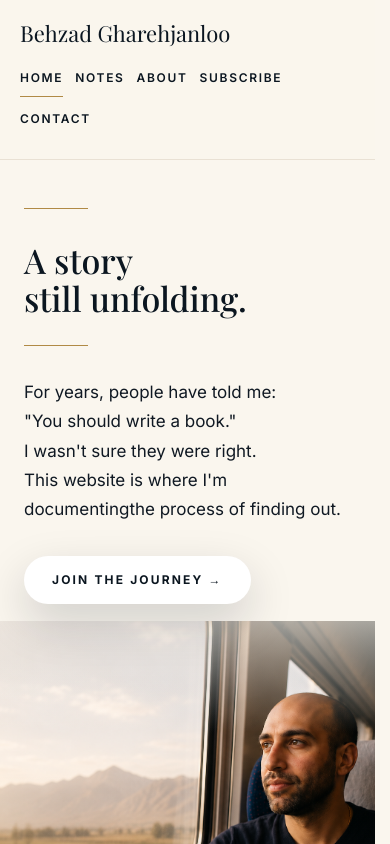
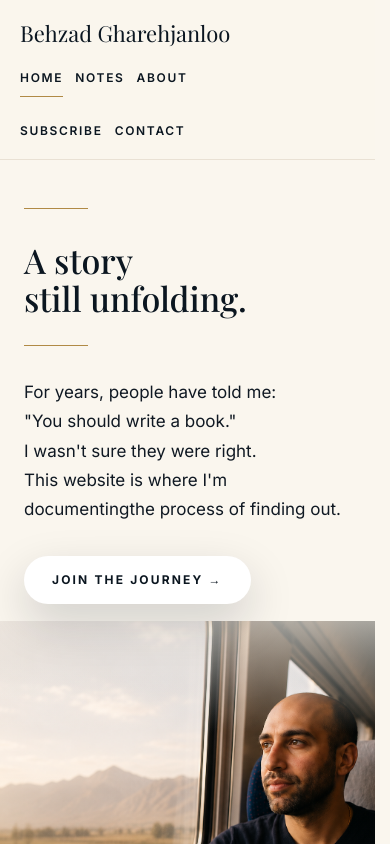
Before and after one commit to behzadgharehjanloo/behzadgh-website, a Next.js app: page / in a window 390 px wide. Shown: the top 844 px of the page. Built offline with nearby package versions, Linux system fonts and the light colour scheme.

Commit message:
Improve mobile navigation and landscape hero

```diff
--- a/app/globals.css
+++ b/app/globals.css
@@ -41,3 +41,78 @@ a {
   text-decoration-thickness: 1px;
   text-underline-offset: 4px;
 }
+
+@media (max-width: 767px) and (orientation: landscape) {
+  header {
+    height: 96px;
+  }
+
+  header > div {
+    gap: 10px;
+    padding-bottom: 12px;
+    padding-top: 12px;
+  }
+
+  header nav {
+    column-gap: 12px;
+    row-gap: 6px;
+    font-size: 11px;
+    letter-spacing: 0.1em;
+  }
+
+  .home-hero {
+    min-height: calc(100svh - 96px);
+  }
+
+  .home-hero-image {
+    bottom: 0;
+    height: auto;
+    left: auto;
+    right: 0;
+    top: 0;
+    width: 46%;
+    background-position: 72% center;
+  }
+
+  .home-hero-image-shade {
+    bottom: 0;
+    height: auto;
+    left: auto;
+    right: 0;
+    top: 0;
+    width: 46%;
+    background: linear-gradient(90deg, rgba(250, 246, 238, 0.08), rgba(5, 10, 18, 0.1));
+  }
+
+  .home-hero-cream {
+    background: linear-gradient(90deg, rgba(250, 246, 238, 0.98) 0%, rgba(250, 246, 238, 0.94) 54%, rgba(250, 246, 238, 0.15) 72%);
+  }
+
+  .home-hero-content {
+    max-width: none;
+    padding: 22px 24px;
+    width: 58%;
+  }
+
+  .home-hero-title {
+    font-size: 31px;
+    line-height: 1.08;
+    margin-top: 14px;
+  }
+
+  .home-hero-copy {
+    font-size: 13px;
+    line-height: 1.48;
+    margin-top: 14px;
+  }
+
+  .home-hero-copy + .home-hero-button {
+    margin-top: 16px;
+  }
+
+  .home-hero-button {
+    min-height: 40px;
+    padding-left: 20px;
+    padding-right: 20px;
+  }
+}
--- a/app/page.tsx
+++ b/app/page.tsx
@@ -6,21 +6,21 @@ export default function Home() {
     <div className="w-full">
       <section className="home-hero relative flex min-h-[calc(100svh-160px)] w-full flex-col overflow-hidden bg-[#faf6ee] md:min-h-[calc(100vh-76px)] md:justify-center">
         <div
-          className="absolute inset-x-0 bottom-0 h-[45vh] bg-cover bg-[position:76%_center] md:inset-0 md:h-auto md:bg-[position:center_center]"
+          className="home-hero-image absolute inset-x-0 bottom-0 h-[45vh] bg-cover bg-[position:76%_center] md:inset-0 md:h-auto md:bg-[position:center_center]"
           style={{ backgroundImage: "url('/train-window-hero.png')" }}
         />
-        <div className="absolute inset-x-0 bottom-0 h-[45vh] bg-[linear-gradient(180deg,rgba(250,246,238,0.04)_0%,rgba(250,246,238,0)_40%,rgba(5,10,18,0.12)_100%)] md:inset-0 md:h-auto md:bg-[linear-gradient(90deg,rgba(250,246,238,0.94)_0%,rgba(250,246,238,0.82)_30%,rgba(250,246,238,0.24)_56%,rgba(7,10,15,0.08)_100%)]" />
-        <div className="absolute inset-0 bg-[linear-gradient(180deg,rgba(250,246,238,0.98)_0%,rgba(250,246,238,0.92)_49%,rgba(250,246,238,0)_68%)] md:bg-[linear-gradient(180deg,rgba(250,246,238,0.34)_0%,rgba(250,246,238,0)_28%)]" />
+        <div className="home-hero-image-shade absolute inset-x-0 bottom-0 h-[45vh] bg-[linear-gradient(180deg,rgba(250,246,238,0.04)_0%,rgba(250,246,238,0)_40%,rgba(5,10,18,0.12)_100%)] md:inset-0 md:h-auto md:bg-[linear-gradient(90deg,rgba(250,246,238,0.94)_0%,rgba(250,246,238,0.82)_30%,rgba(250,246,238,0.24)_56%,rgba(7,10,15,0.08)_100%)]" />
+        <div className="home-hero-cream absolute inset-0 bg-[linear-gradient(180deg,rgba(250,246,238,0.98)_0%,rgba(250,246,238,0.92)_49%,rgba(250,246,238,0)_68%)] md:bg-[linear-gradient(180deg,rgba(250,246,238,0.34)_0%,rgba(250,246,238,0)_28%)]" />
 
-        <div className="relative z-10 mx-auto w-full max-w-7xl px-6 pb-[47vh] pt-12 sm:px-10 md:px-12 md:pb-16 md:pt-24 lg:px-14">
+        <div className="home-hero-content relative z-10 mx-auto w-full max-w-7xl px-6 pb-[47vh] pt-12 sm:px-10 md:px-12 md:pb-16 md:pt-24 lg:px-14">
           <div className="h-px w-16 bg-[#b08a45] md:w-20" />
-          <h1 className="mt-8 max-w-[640px] font-serif text-[34px] font-medium leading-[1.12] text-[#0b1620] md:text-[76px] md:leading-[1.16] lg:text-[88px]">
+          <h1 className="home-hero-title mt-8 max-w-[640px] font-serif text-[34px] font-medium leading-[1.12] text-[#0b1620] md:text-[76px] md:leading-[1.16] lg:text-[88px]">
             A story
             <br />
             still unfolding.
           </h1>
           <div className="mt-7 h-px w-16 bg-[#b08a45] md:w-20" />
-          <p className="mt-8 max-w-[560px] text-[17px] leading-[1.72] text-[#101923] md:text-[20px] md:leading-[1.78]">
+          <p className="home-hero-copy mt-8 max-w-[560px] text-[17px] leading-[1.72] text-[#101923] md:text-[20px] md:leading-[1.78]">
             For years, people have told me:
             <br />
             &quot;You should write a book.&quot;
@@ -33,7 +33,7 @@ export default function Home() {
           </p>
           <a
             href="/subscribe"
-            className="mt-8 inline-flex min-h-12 items-center justify-center rounded-full bg-white px-7 text-xs font-bold uppercase tracking-[0.18em] text-[#0b1620] shadow-[0_18px_46px_rgba(17,24,39,0.18)] transition hover:bg-[#f7efe2] hover:text-[#8f6d2f] focus:outline-none focus:ring-2 focus:ring-[#b08a45]/40 focus:ring-offset-2 focus:ring-offset-transparent md:mt-10 md:text-sm"
+            className="home-hero-button mt-8 inline-flex min-h-12 items-center justify-center rounded-full bg-white px-7 text-xs font-bold uppercase tracking-[0.18em] text-[#0b1620] shadow-[0_18px_46px_rgba(17,24,39,0.18)] transition hover:bg-[#f7efe2] hover:text-[#8f6d2f] focus:outline-none focus:ring-2 focus:ring-[#b08a45]/40 focus:ring-offset-2 focus:ring-offset-transparent md:mt-10 md:text-sm"
           >
             JOIN THE JOURNEY &rarr;
           </a>
--- a/components/Header.tsx
+++ b/components/Header.tsx
@@ -35,8 +35,8 @@ export function Header() {
             className="flex flex-wrap items-center gap-x-3 gap-y-3 text-[12px] font-semibold uppercase tracking-[0.14em] text-[#0b1620] sm:gap-x-5 sm:text-[13px] md:gap-x-8 md:text-sm md:font-medium"
           >
             {navItems.map((item) => (
+              <span key={item.href} className="contents">
                 <Link
-                key={item.href}
                   href={item.href}
                   className={`pb-2 transition hover:text-[#8f6d2f] ${
                     isActive(pathname, item.href) ? "border-b border-[#b08a45]" : "border-b border-transparent"
@@ -44,6 +44,8 @@ export function Header() {
                 >
                   {item.label}
                 </Link>
+                {item.href === "/about" ? <span className="basis-full md:hidden" aria-hidden="true" /> : null}
+              </span>
             ))}
           </nav>
 
```
Lines whose indentation alone changed are shown as unchanged.
